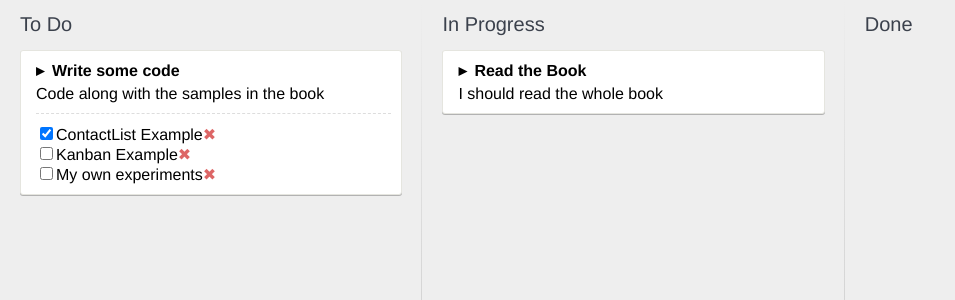
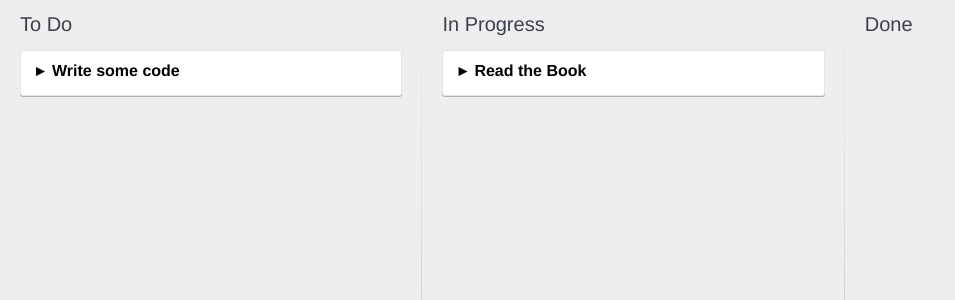
Before and after one commit to spacemonkeythe/React_js_playground, a React app: page / in a window 1280 px wide. Shown: the top 300 px of the page, without its empty margins (0-955 px from the left). Built offline with nearby package versions, Linux system fonts and the light colour scheme.

Commit message:
Add state togle on card tasks - show/hide tasks.

```diff
--- a/app/Card.js
+++ b/app/Card.js
@@ -2,17 +2,31 @@
 import CheckList from './CheckList';
 
 class Card extends Component {
+  constructor(){
+      super(...arguments);
+      this.state = {
+        showDetails : false
+      };
+  }
+
   render() {
+    let cardDetails;
+    if (this.state.showDetails){
+      cardDetails = (
+        <div className="card__details">
+          {this.props.description}
+          <CheckList cardId={this.props.id} tasks={this.props.tasks} />
+        </div>
+      );
+    }
     return (
       <div className="card">
-        <div className="card__title">
+        <div className="card__title" onClick={
+            () => this.setState({showDetails: !this.state.showDetails})
+          }>
           {this.props.title}
         </div>
-        <div className="card__details">
-          {this.props.description}
-          <CheckList cardId={this.props.id}
-                      tasks={this.props.tasks} />
-        </div>
+        { cardDetails }
       </div>
     );
   }
```
